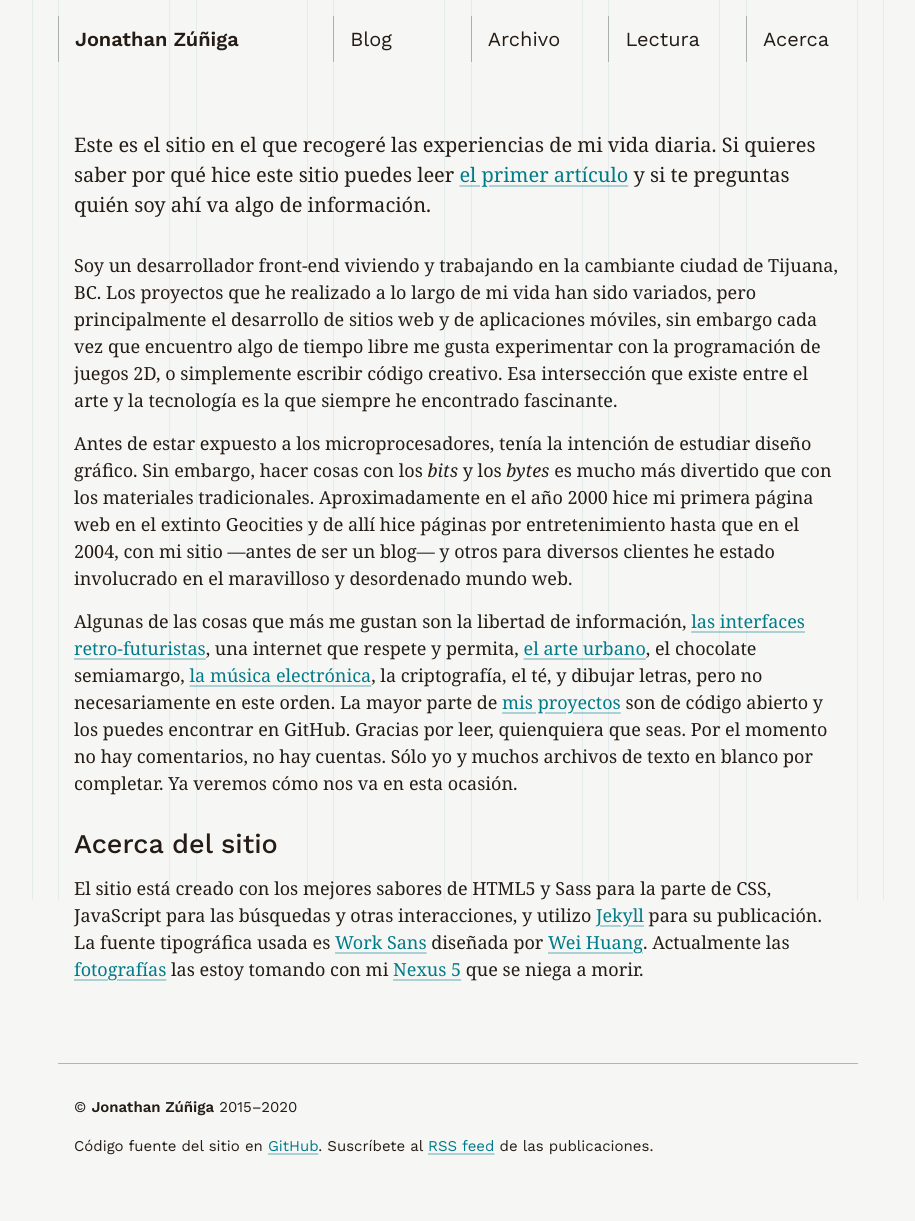
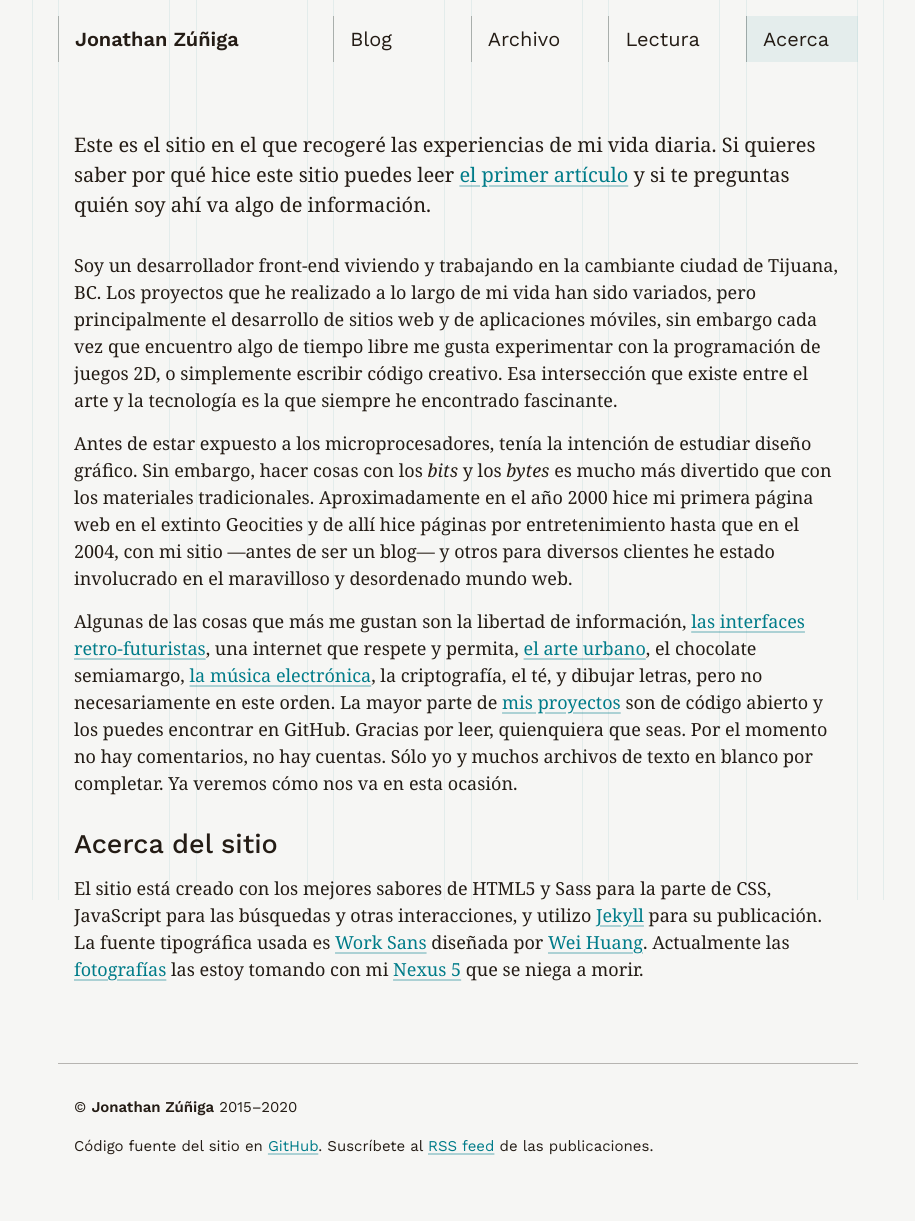
Before and after one commit to jonathanzuniga/jonathanzuniga.github.io, a Jekyll site: the page built from about.md, in a window 1280 px wide. Shown: the whole page, without its empty margins (182-1097 px from the left). Built offline with Jekyll 4.4.1, drawn with Linux system fonts in a browser that asks for light colours.

Commit message:
add bg color to is-active navbar item

```diff
--- a/_sass/components/_navbar.scss
+++ b/_sass/components/_navbar.scss
@@ -18,4 +18,8 @@
             color: $color-primary;
         }
     }
+
+    .is-active {
+        background-color: $color-primary-075;
+    }
 }
```
